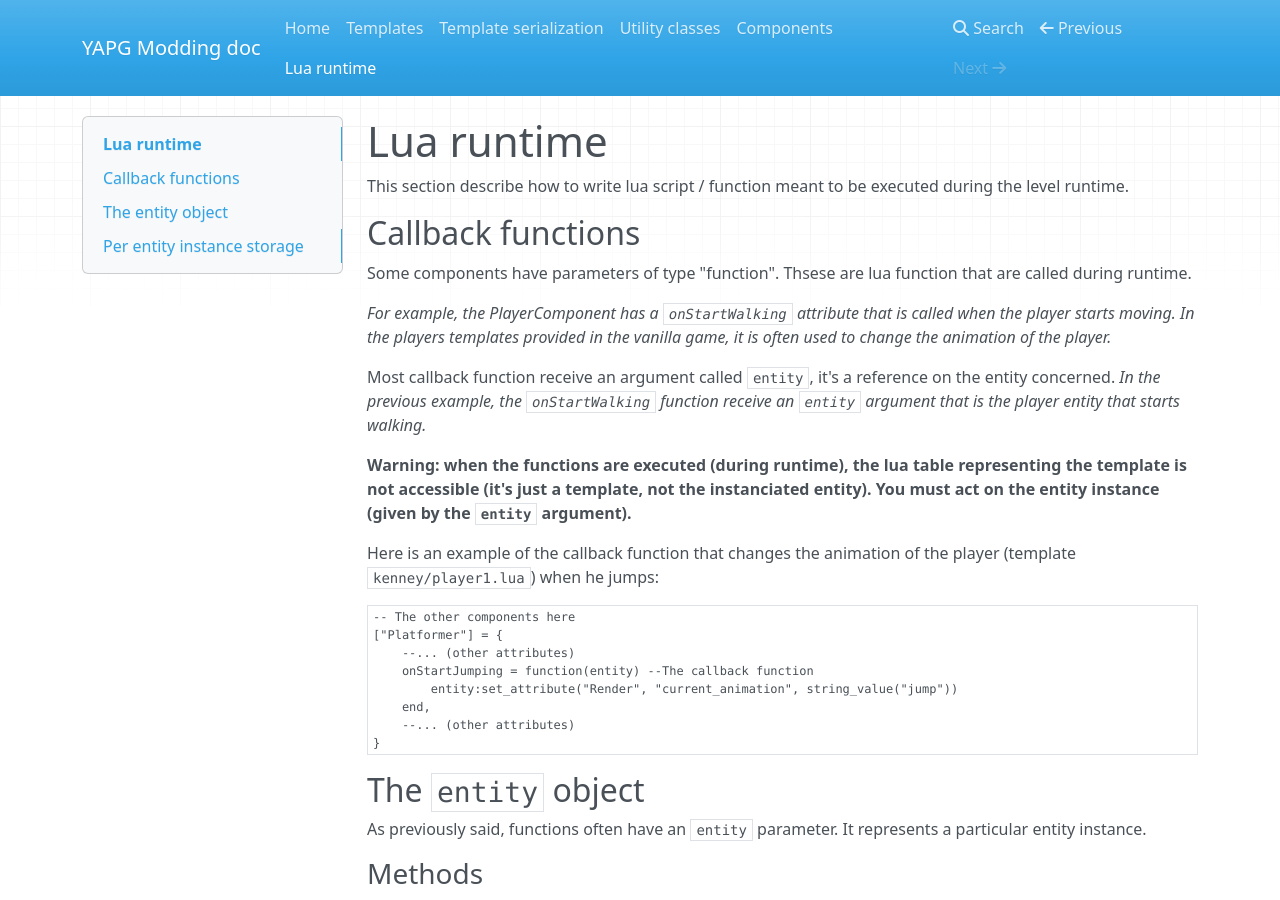
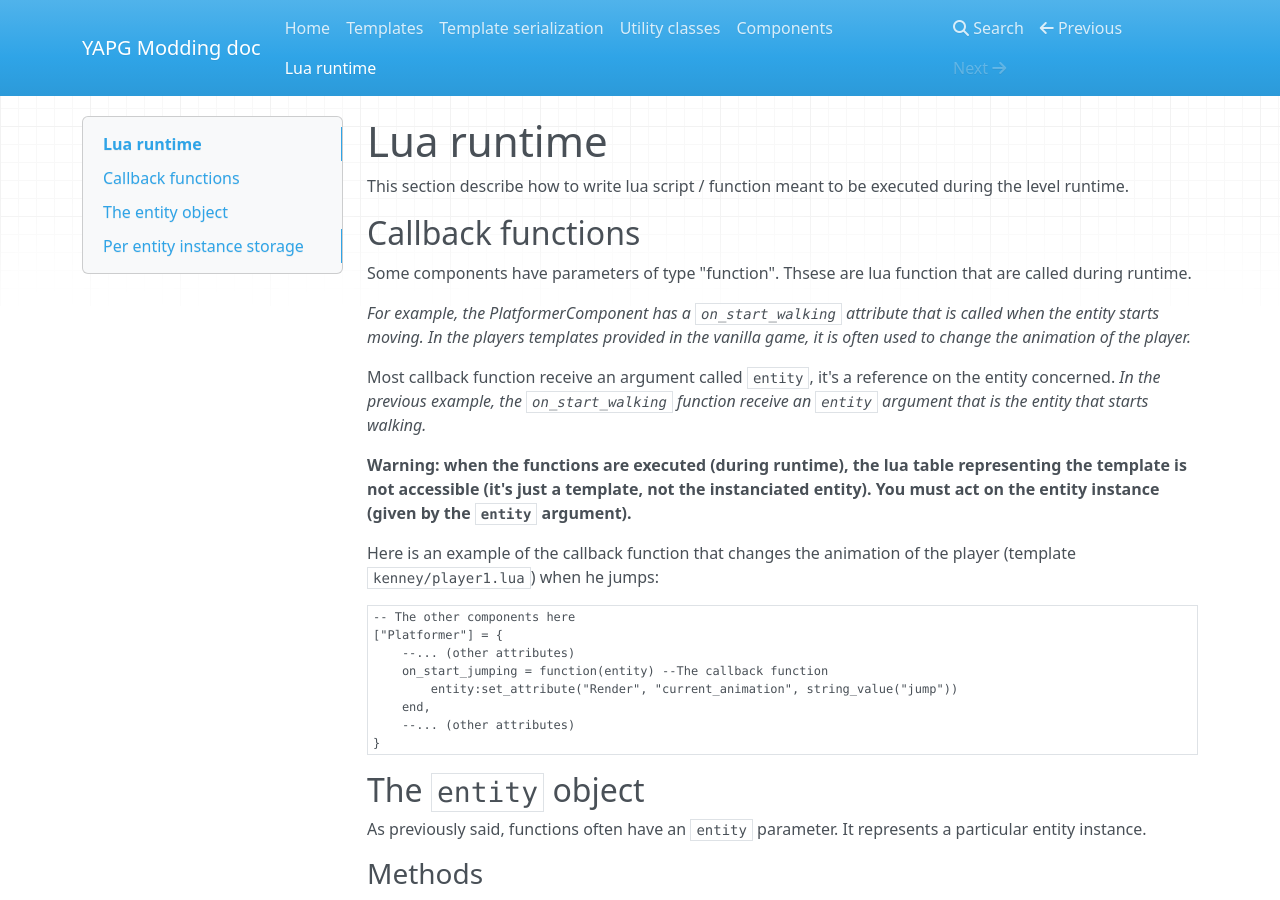
Before and after one commit to victorlevasseur/YAPG-modding-doc, an MkDocs documentation site: the page built from docs/lua.md, in a window 1280 px wide and 900 px high. Built offline with MkDocs 1.6.1, drawn with Linux system fonts in a browser that asks for light colours; nearby versions of some CDN libraries; old or Windows-style settings are respelled for this version of MkDocs.

Commit message:
Fix some errors in the "Lua Runtime" section

```diff
--- a/docs/lua.md
+++ b/docs/lua.md
@@ -8,15 +8,15 @@ executed during the level runtime.
 Some components have parameters of type "function". Thsese are lua
 function that are called during runtime.
 
-*For example, the PlayerComponent has a `onStartWalking` attribute that
-is called when the player starts moving. In the players templates
+*For example, the PlatformerComponent has a `on_start_walking` attribute that
+is called when the entity starts moving. In the players templates
 provided in the vanilla game, it is often used to change the animation
 of the player.*
 
 Most callback function receive an argument called `entity`, it's a
 reference on the entity concerned. *In the previous example, the
-`onStartWalking` function receive an `entity` argument that is the
-player entity that starts walking.*
+`on_start_walking` function receive an `entity` argument that is the
+entity that starts walking.*
 
 **Warning: when the functions are executed (during runtime), the lua
 table representing the template is not accessible (it's just a template,
@@ -30,7 +30,7 @@ of the player (template `kenney/player1.lua`) when he jumps:
 -- The other components here
 ["Platformer"] = {
     --... (other attributes)
-    onStartJumping = function(entity) --The callback function
+    on_start_jumping = function(entity) --The callback function
         entity:set_attribute("Render", "current_animation", string_value("jump"))
     end,
     --... (other attributes)
```
